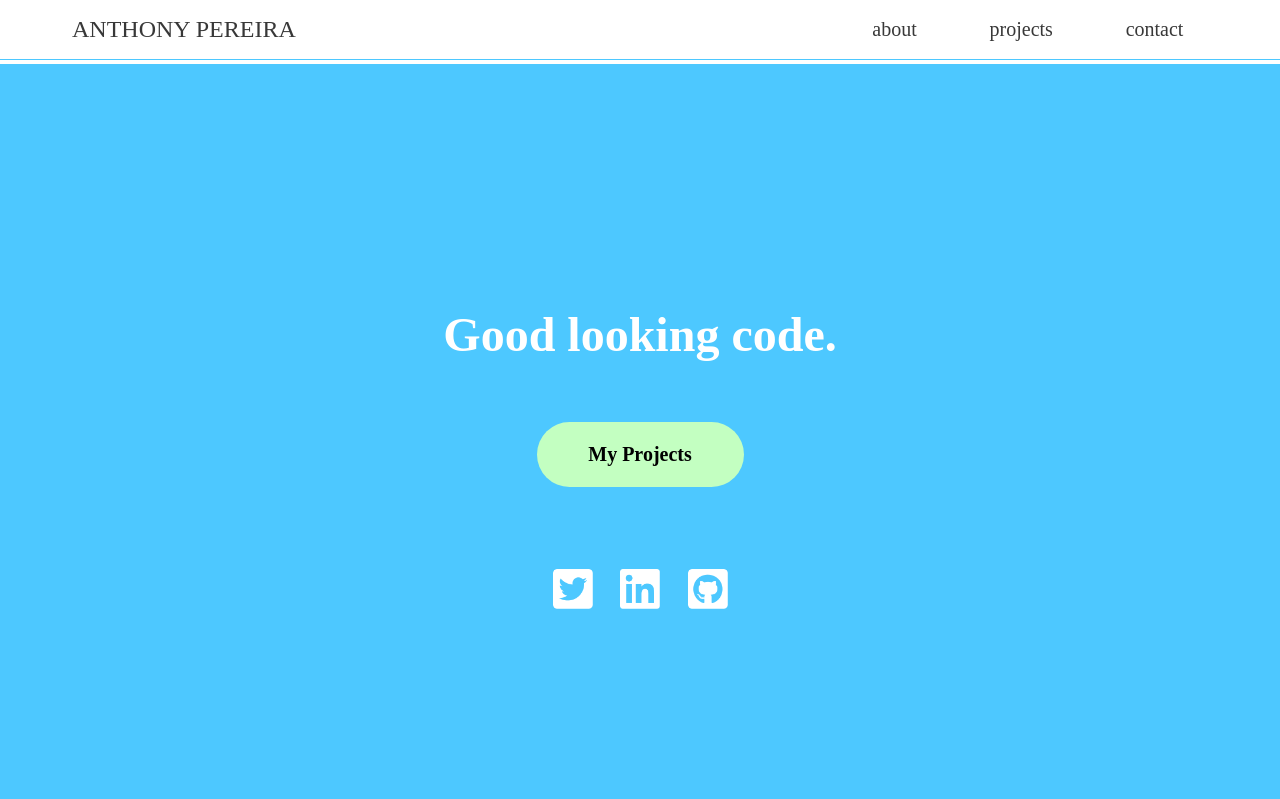
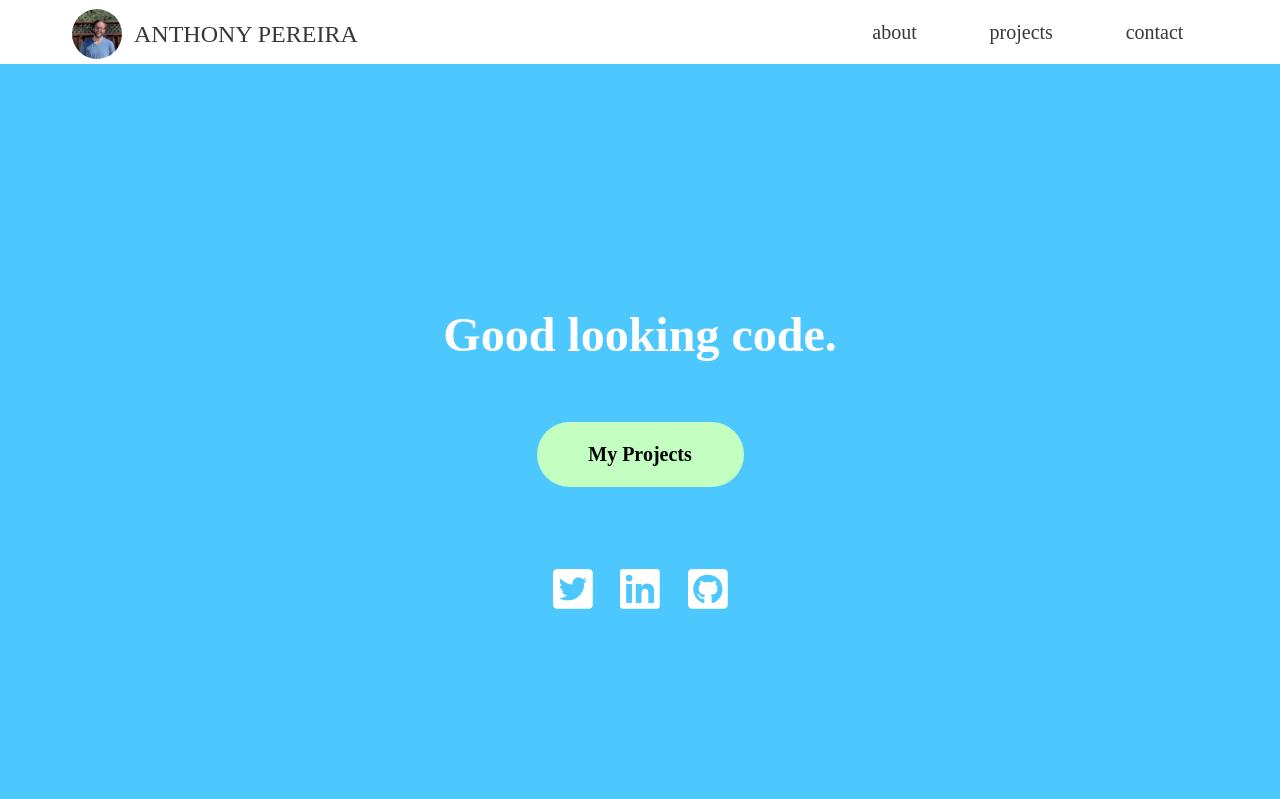
Before and after one commit to anfornee/my-portfolio, a React (Create React App) app: page / in a window 1280 px wide. Shown: the top 799 px of the page. Built offline with nearby package versions, Linux system fonts and the light colour scheme.

Commit message:
Opened dev branch. Added my pretty face

```diff
--- a/src/App.css
+++ b/src/App.css
@@ -2,8 +2,8 @@
 
 .header-container {
     width: 100%;
+    height: 4em;
     top: 0;
-    padding: 1em 0;
     position: fixed;
     z-index: 1;
     border-bottom: solid 1px #4DC8FF;
@@ -17,6 +17,21 @@
     font-size: 2.5em;
     font-weight: 300;
     margin-left: 3em;
+}
+
+.title img {
+    width: 50px;
+    height: 50px;
+    object-fit: cover;
+    border-radius: 50%;
+    position: relative;
+    top: .2em;
+}
+
+.title-container span {
+    position: relative;
+    bottom: .5em;
+    left: .5em;
 }
 
 .title:hover {
@@ -367,7 +382,6 @@ a {
 
 .project-description p {
     margin-top: -15px;
-    text-align: left;
 }
 
 /***************  Contact Section  ***************/
@@ -474,6 +488,7 @@ textarea {
 @media screen and (max-width: 1500px) {
     .title-container {
         font-size: 1.5em;
+        position: relative;
     }
     .contact-container {
         width: 30%;
@@ -647,8 +662,6 @@ textarea {
         font-size: 35px;
     }
     .project-description p {
-        margin-top: -15px;
-        text-align: left;
         font-size: 23px;
     }
     .contact-container {
@@ -667,7 +680,7 @@ textarea {
 }
 
 @media screen and (max-width: 750px) {
-    .title {
+    .title span {
         display: none;
     }
     .projects-btn {
@@ -733,8 +746,6 @@ textarea {
         font-size: 35px;
     }
     .project-description p {
-        margin-top: -15px;
-        text-align: center;
         font-size: 15px;
     }
     .contact {
--- a/src/Components/Header/Header.js
+++ b/src/Components/Header/Header.js
@@ -3,6 +3,7 @@ import { HashLink } from 'react-router-hash-link';
 
 import ham from '../../assets/images/ham-icon.png';
 import close from '../../assets/images/x-icon.png';
+import avatar from '../../assets/images/IMG_1129_smaller.JPG'
 
 export default class Header extends Component {
 
@@ -33,7 +34,8 @@ export default class Header extends Component {
       <div id='#' className='header-container'>
         <div className='title-container'>
           <HashLink smooth className='title' to='/#top'>
-            ANTHONY PEREIRA
+            <img src={avatar} alt='A decently handsome fella!' />
+            <span>ANTHONY PEREIRA</span>
           </HashLink>
         </div>
         <div className='ham-menu'>
```
Also changed, not shown: src/assets/images/IMG_1129_smaller.JPG (added).
